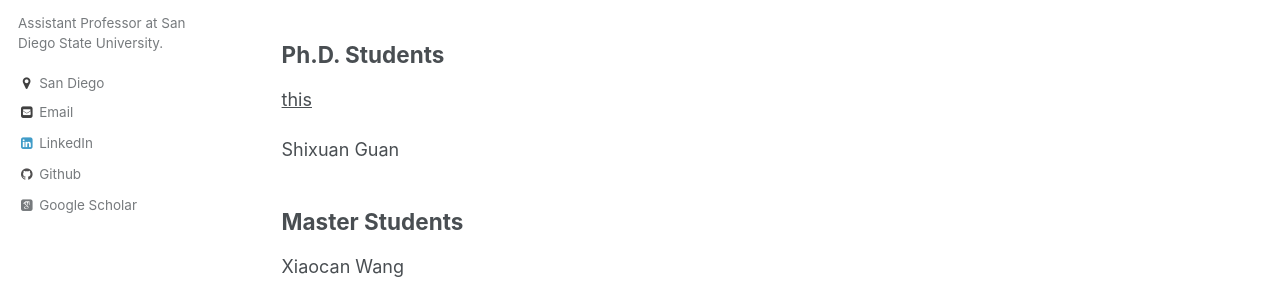
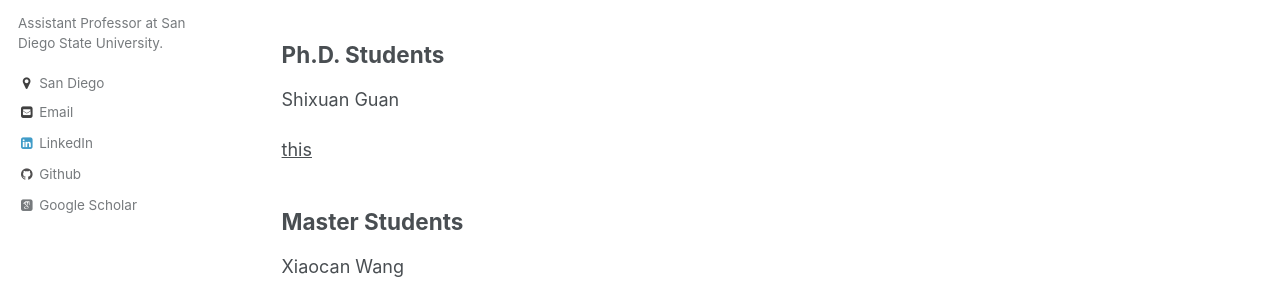
Before and after one commit to likai1993/likai1993.github.io, a Jekyll site: the page built from _pages/lab.md, in a window 1280 px wide and 1347 px high. Shown: the part 326-608 px from the top of the window. Built offline with Jekyll 4.4.1, drawn with Linux system fonts in a browser that asks for light colours; some web fonts are replaced.

Commit message:
Update lab.md

```diff
--- a/_pages/lab.md
+++ b/_pages/lab.md
@@ -15,8 +15,10 @@ The Distributed System Security Lab (DSSL) at San Diego State University aims to
 Current Members
 ======
 <h2>Ph.D. Students</h2>
-<span style="text-decoration:underline">this</span>
-<p><td align="center"><a href="https://www.linkedin.com/in/sxguan">Shixuan Guan</a>&nbsp;&nbsp;&nbsp;&nbsp;&nbsp;&nbsp;</td></p>
+
+<p><td align="center"><a href="https://www.linkedin.com/in/sxguan"> Shixuan Guan</a>&nbsp;&nbsp;&nbsp;&nbsp;&nbsp;&nbsp;</td></p>
+<p><td align="center"><a href="https://www.linkedin.com/in/sxguan"> <span style="text-decoration:underline">this</span> </a>&nbsp;&nbsp;&nbsp;&nbsp;&nbsp;&nbsp;</td></p>
+
 
 <h2>Master Students</h2>
 <p><td align="center"><a href="https://www.linkedin.com/in/">Xiaocan Wang</a>&nbsp;&nbsp;&nbsp;&nbsp;&nbsp;&nbsp;</td></p>
```
